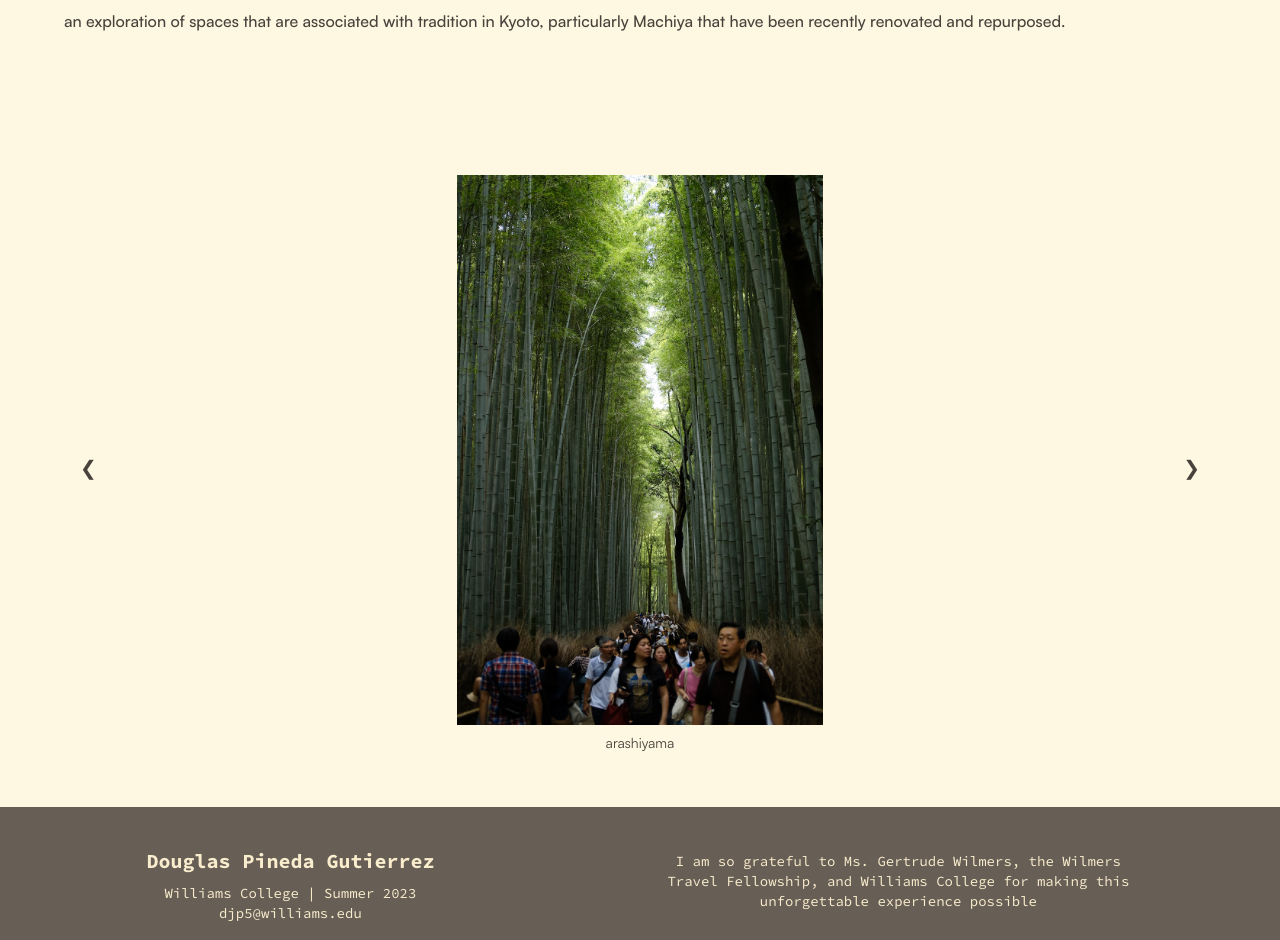
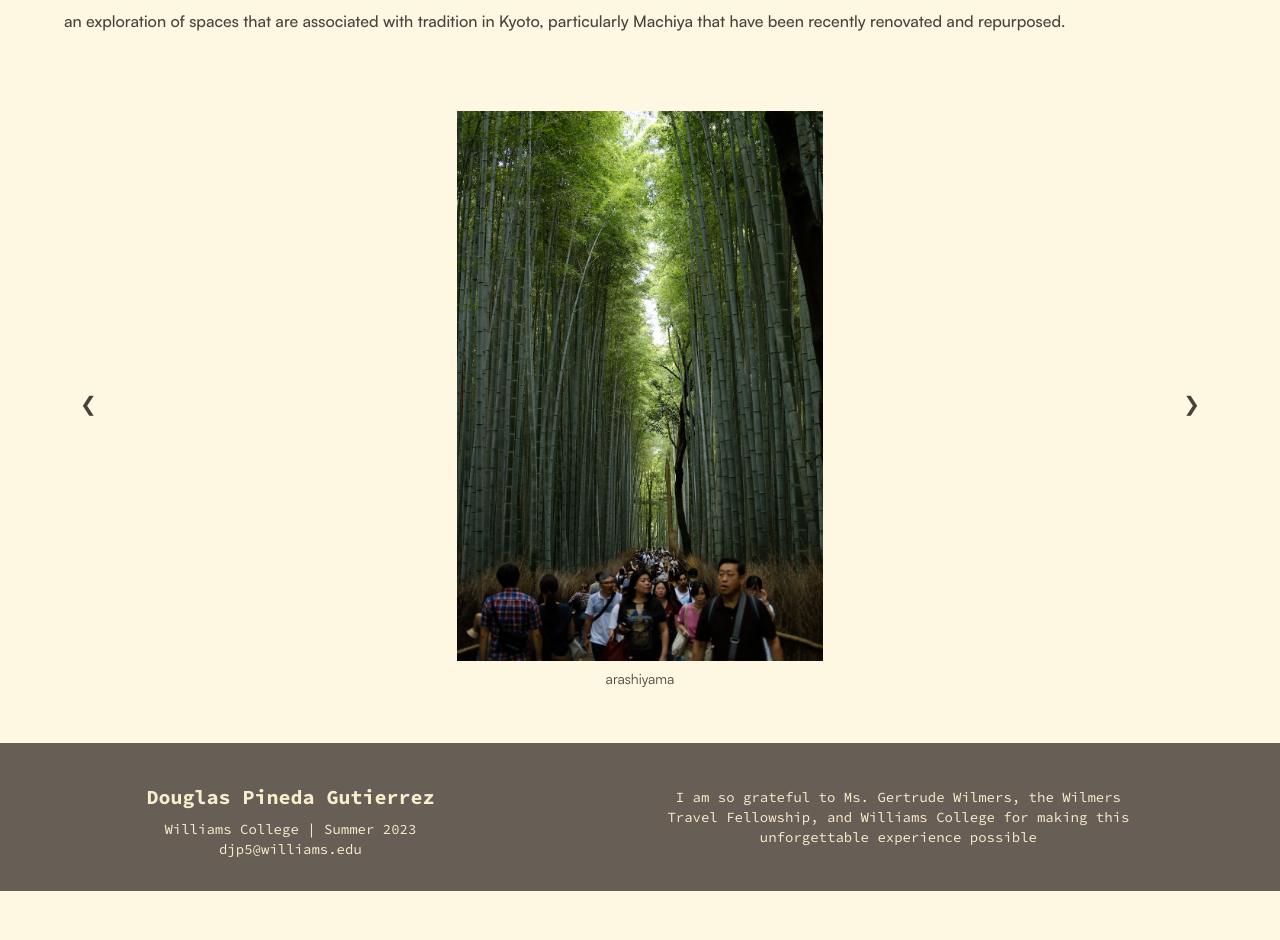
Before and after one commit to douglaspjg/photo-website-next, a Next.js app: page /kyoto in a window 1280 px wide. Shown: the part 840-1780 px from the top of the page. After the commit the page ends 1731 px from the top, so only its background shows below. Built offline with nearby package versions, Linux system fonts and the light colour scheme.

Commit message:
updated ui + color

```diff
--- a/components/carousel.tsx
+++ b/components/carousel.tsx
@@ -14,7 +14,7 @@ const Carousel: React.FC = () => {
     }
 
     let prev = tuple[0];
-    let direction: number = imageindex > prev ? 1 : -1;
+    let direction: number = imageindex > (prev !== null ? prev : -1) ? 1 : -1;
 
     const handleClick = (offset: number) => {
         console.log(direction);
--- a/components/kyoto/kyo-carousel/index.tsx
+++ b/components/kyoto/kyo-carousel/index.tsx
@@ -24,7 +24,7 @@ const KyoCarousel: React.FC = () => {
     return (
         <div
             id="carousel"
-            className="flex justify-between px-8 max-h-[550px] max-w-[1440px] w-auto flex-1 my-16"
+            className="flex justify-between px-8 max-h-[550px] max-w-[1440px] w-auto flex-1 mb-16"
         >
             <button
                 id="previous-button"
```
